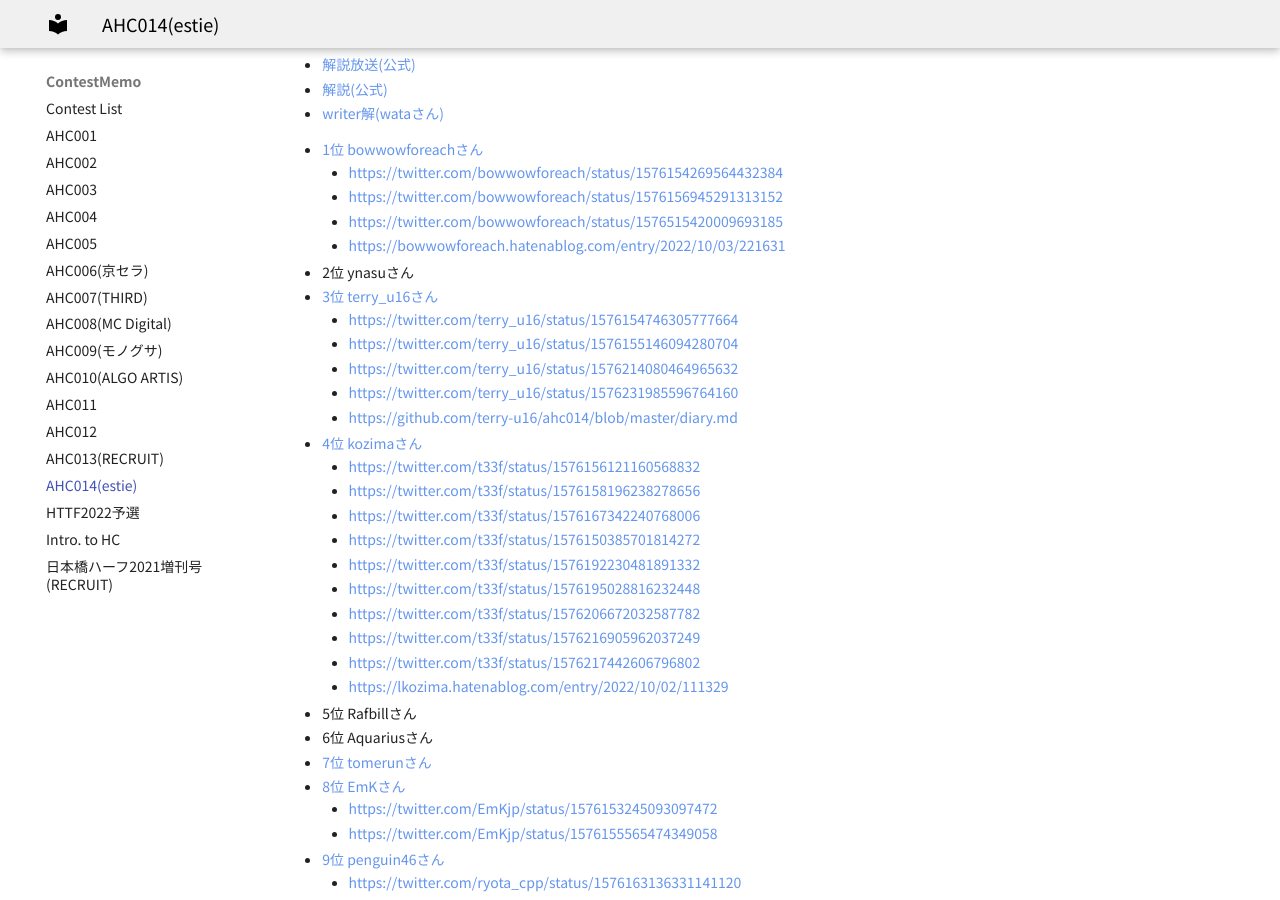
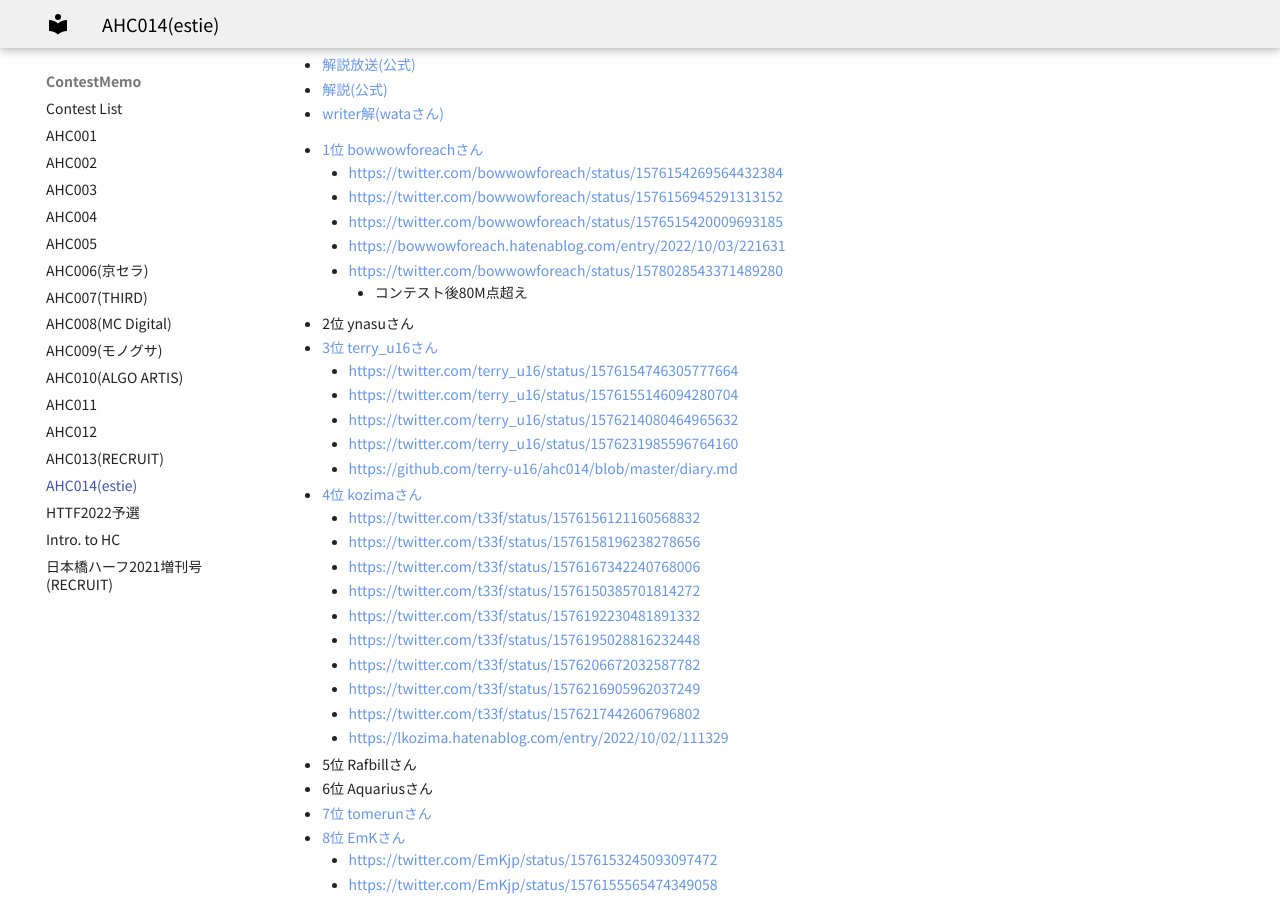
Before and after one commit to jetbead/AtCoderHeuristicContestMemo, an MkDocs documentation site: the page built from docs/ContestMemo/ahc014.md, in a window 1280 px wide and 900 px high, scrolled down 3487 px. Built offline with MkDocs 1.6.1 and Material for MkDocs 9.7.7, drawn with Linux system fonts in a browser that asks for light colours; some web fonts are replaced.

Commit message:
Update ahc014.md

```diff
--- a/docs/ContestMemo/ahc014.md
+++ b/docs/ContestMemo/ahc014.md
@@ -152,6 +152,8 @@ title: AHC014(estie)
   - https://twitter.com/bowwowforeach/status/1576156945291313152
   - https://twitter.com/bowwowforeach/status/1576515420009693185
   - https://bowwowforeach.hatenablog.com/entry/2022/10/03/221631
+  - https://twitter.com/bowwowforeach/status/1578028543371489280
+    - コンテスト後80M点超え
 - 2位 ynasuさん
 - [3位 terry_u16さん](https://twitter.com/terry_u16/status/1576150413782327296)
   - https://twitter.com/terry_u16/status/1576154746305777664
```
